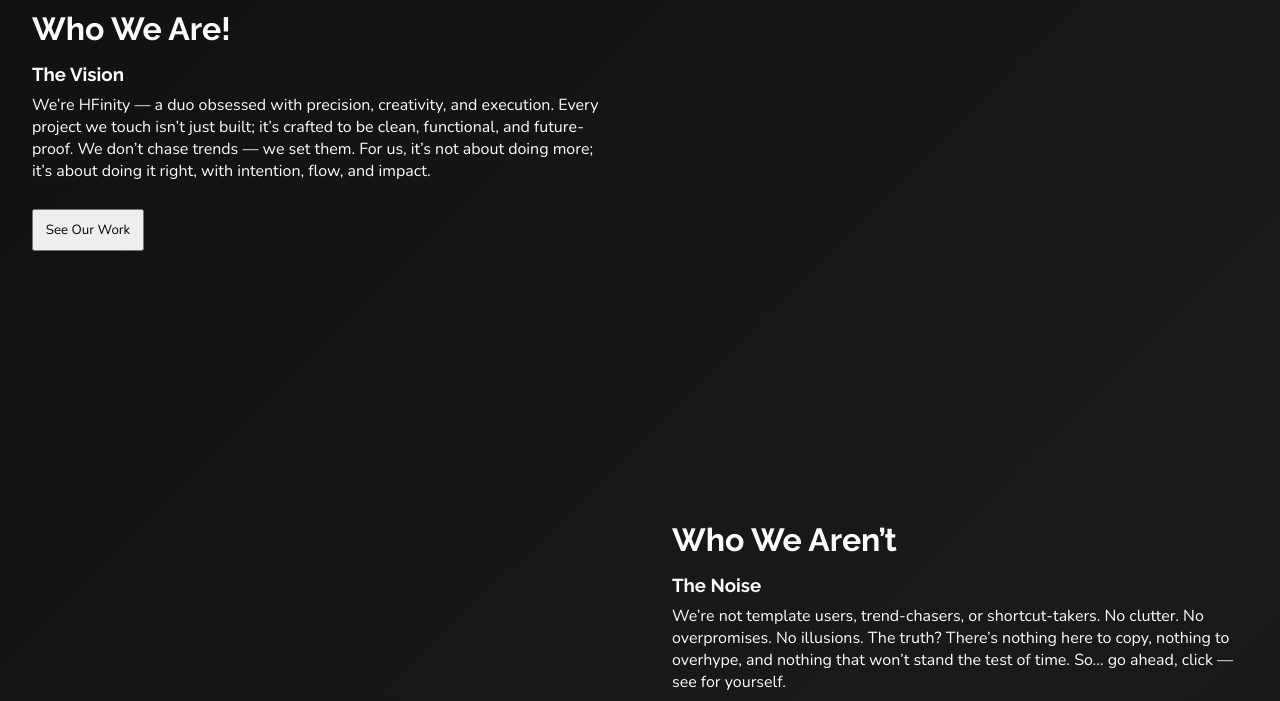
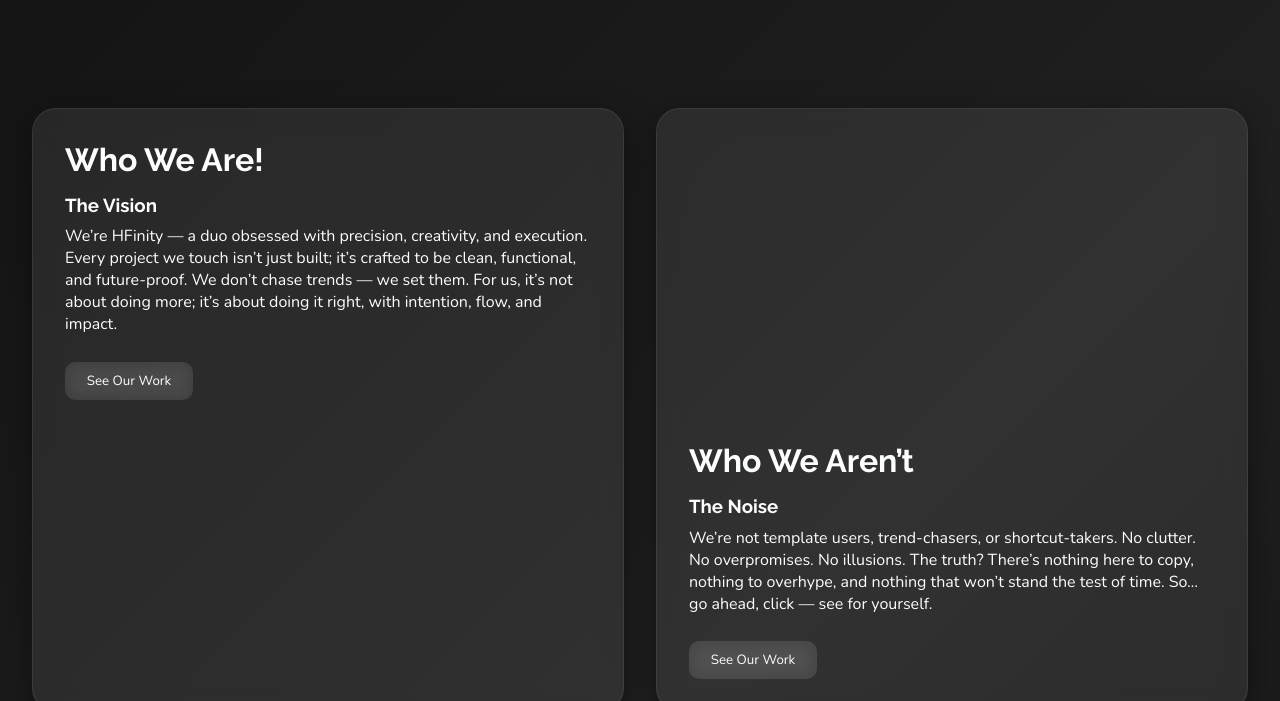
Before and after one commit to umarmalikhj/practice-css, a plain HTML site: page 03-Sep-2025/Navbar/index.html in a window 1280 px wide. Shown: the part 822-1523 px from the top of the page. Drawn offline with nearby package versions, Linux system fonts and the light colour scheme.

Commit message:
Added Styling On About Section

```diff
--- a/03-Sep-2025/Navbar/index.html
+++ b/03-Sep-2025/Navbar/index.html
@@ -108,6 +108,5 @@
             <p>&copy;2025 HFinity | Crafted with intention</p>
         </div>
     </footer>
-    <div id="collaborate"></div>
 </body>
 </html>
--- a/03-Sep-2025/Navbar/style.css
+++ b/03-Sep-2025/Navbar/style.css
@@ -16,7 +16,7 @@ html{
     scroll-behavior: smooth;
     padding-top: 8vh;
     scroll-padding-top: 8vh;
-    background: linear-gradient(135deg, #0d0d0d, #1a1a1a, #0d0d0d);
+    background: linear-gradient(135deg, #0d0d0d, #202020, #0d0d0d);
 }
 
 
@@ -103,6 +103,7 @@ html{
     justify-content: center;
     align-items: center;
     position: relative;
+    margin-bottom: 4rem;
 }
 
 #home::before {
@@ -158,12 +159,34 @@ html{
     font-family: var(--primary-font);
 }
 
-#about{
-    height: calc(110vh - 8vh);
+#about {
+    height: calc(100vh - 8vh);
     display: flex;
-    justify-content: space-between;
+    justify-content: center;
+    align-items: center;
+    gap: 2em;
+    padding: 2em;
     width: 100%;
     color: var(--secondary-color);
+}
+
+.about1, .about2 {
+    height: 90%;
+    flex: 1;
+    padding: 2em;
+    border-radius: 1.5em;
+    background: rgba(255, 255, 255, 0.08);
+    backdrop-filter: blur(12px);
+    -webkit-backdrop-filter: blur(12px);
+    border: 1px solid rgba(255, 255, 255, 0.08);
+    box-shadow: 0 8px 32px rgba(0, 0, 0, 0.4);
+    font-family: var(--primary-font);
+    transition: transform 0.3s ease, box-shadow 0.3s ease;
+}
+
+.about1:hover, .about2:hover {
+    transform: translateY(-5px);
+    box-shadow: 0 12px 40px rgba(0, 0, 0, 0.6);
 }
 
 .about1{
@@ -174,16 +197,31 @@ html{
     width: 50%;
 }
 
-.about1 > h1 , h3{
+.about1 > h1 ,
+.about1 > h3 ,
+.about2 > h1,
+.about2 > h3{
     font-family: var(--head-font);
     padding-bottom: 0.5em;
 }
 
 .workbtn{
     margin-top: 2em;
-    width: 7rem;
+    width: 8rem;
     padding: 0.75em 0;
     font-family: var(--primary-font);
+    border: none;
+    border-radius: 0.75em;
+    background: rgba(255,255,255,0.08);
+    backdrop-filter: blur(8px);
+    color: var(--secondary-color);
+    cursor: pointer;
+    transition: all 0.3s ease;
+}
+
+.workbtn:hover {
+    background: rgba(255,255,255,0.15);
+    transform: translateY(-2px);
 }
 
 .about2{
@@ -193,11 +231,6 @@ html{
     padding: 2em;
     font-family: var(--primary-font);
     width: 50%;
-}
-
-.about2 h1 , h3{
-    font-family: var(--head-font);
-    padding-bottom: 0.5em;
 }
 
 #works{
```
